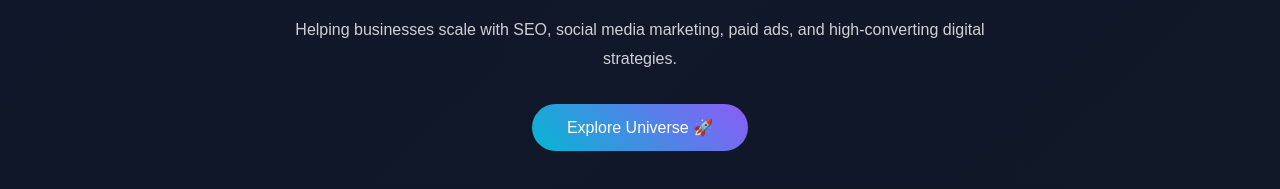
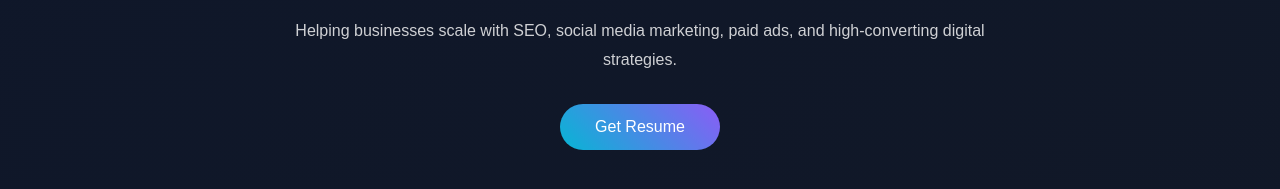
Before and after one commit to shroudchang22-cell/HitNRunStudio.io, a plain HTML site: page index.html in a window 1280 px wide. Shown: the part 409-598 px from the top of the page. Drawn offline with Linux system fonts and the light colour scheme.

Commit message:
Update index.html

```diff
--- a/index.html
+++ b/index.html
@@ -362,7 +362,7 @@ footer{
     </p>
 
     <button class="btn" onclick="showMessage()">
-        Explore Universe 🚀
+        Get Resume
     </button>
 
 </section>
```
